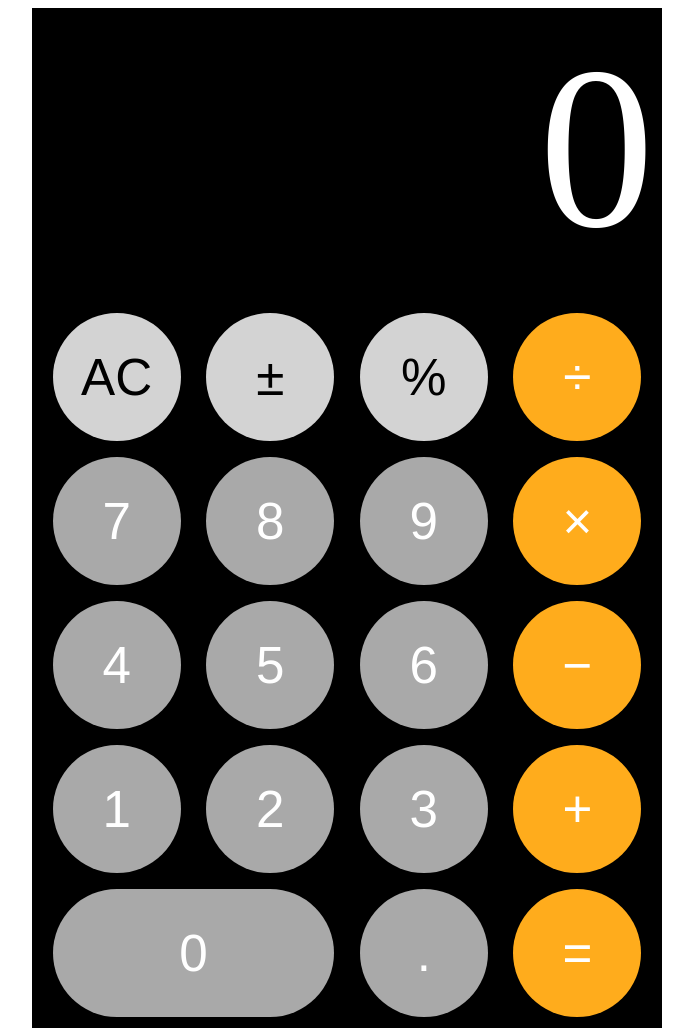
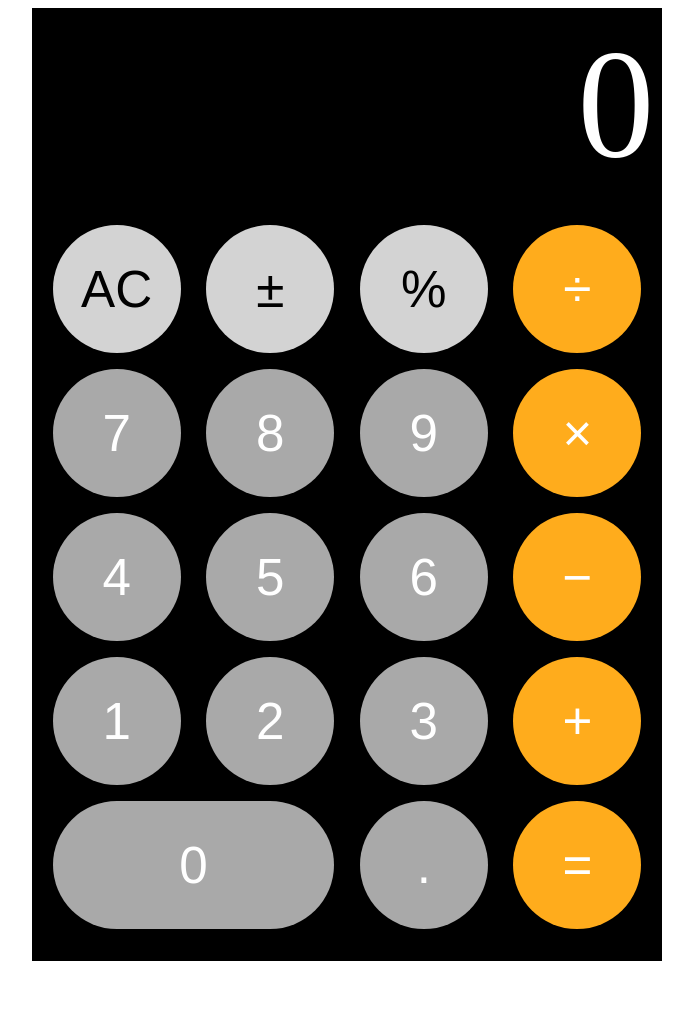
Before and after one commit to ephous/odin-calculator, a plain HTML site: page index.html in a window 1280 px wide. Shown: the top 1028 px of the page, without its empty margins (293-986 px from the left). After the commit the page ends 969 px from the top, so only its background shows below. Drawn offline with Linux system fonts and the light colour scheme.

Commit message:
Improve appearance with rescaling viewport

```diff
--- a/style.css
+++ b/style.css
@@ -16,9 +16,8 @@ body {
 
 #display {
     background-color: black;
-    min-width: 36vw;
     max-width: 48vw;
-    font-size: 18vw;
+    font-size: 12vw;
     text-align: right;
     color: white;
     padding: 0vh 0vw;
```
